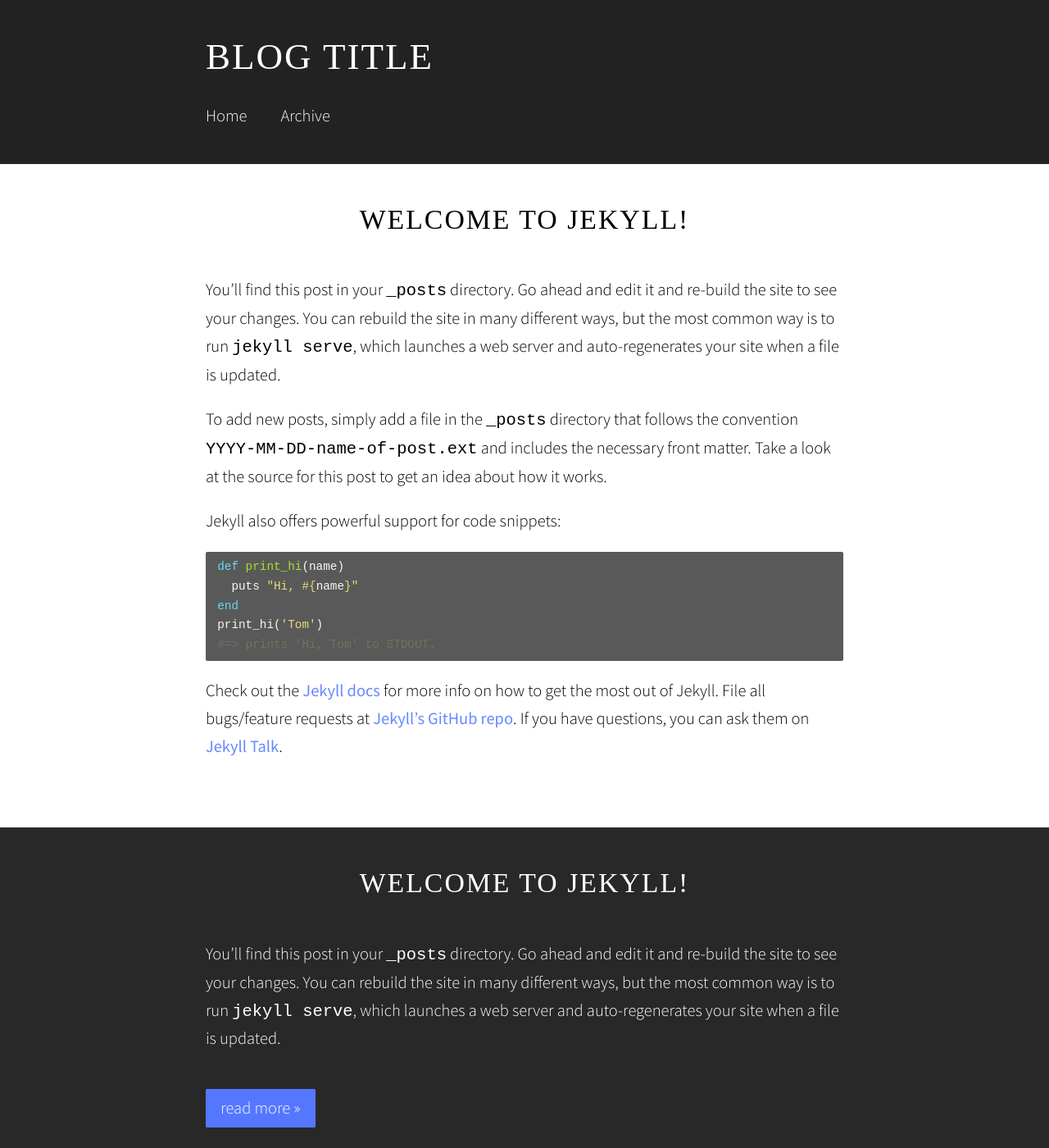
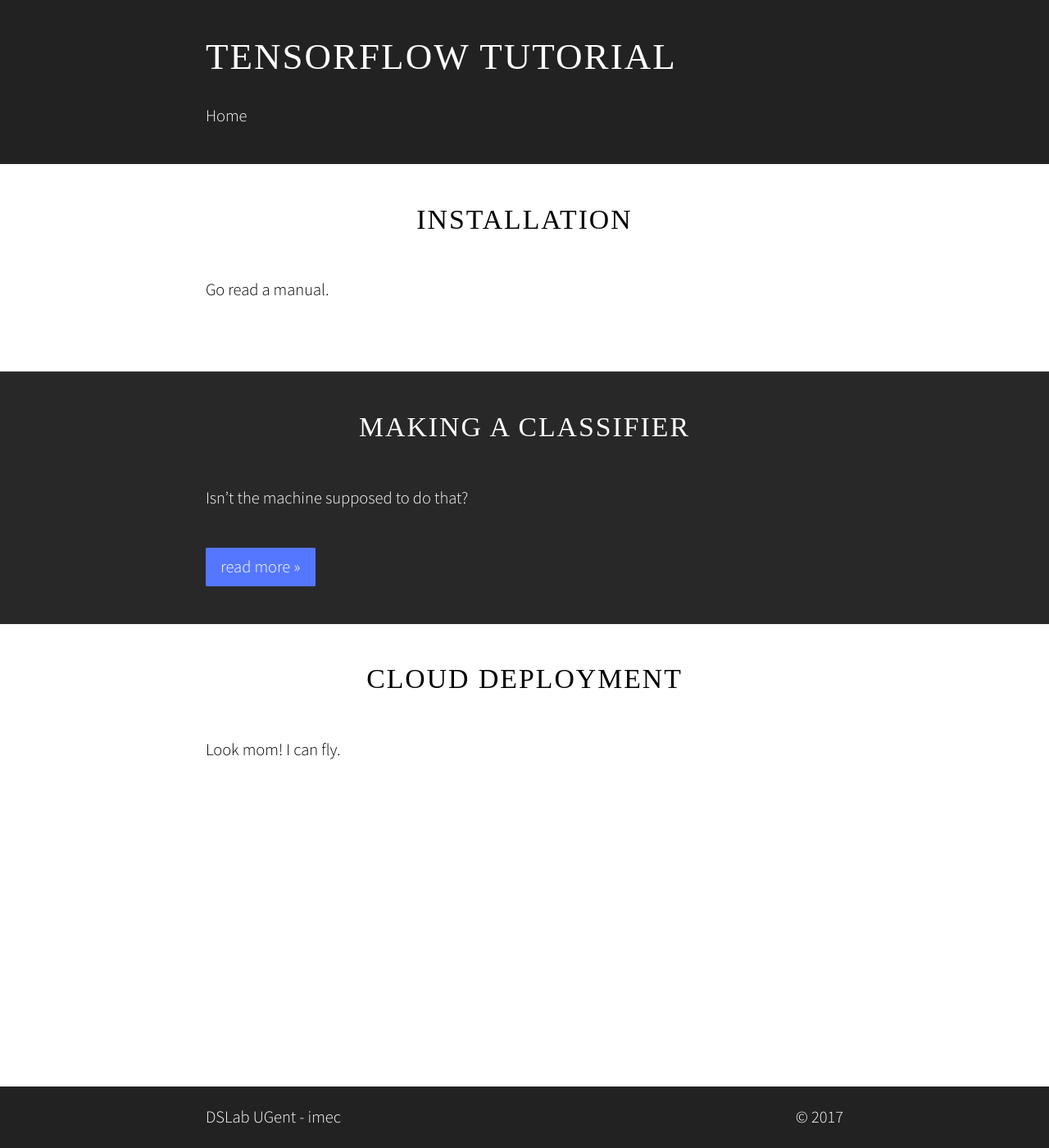
Before and after one commit to ArcelorMittalBelgium/AI-image-recognition, a Jekyll site: the page built from index.html, in a window 1280 px wide and 1400 px high. Shown: the whole window at 82% size. Built offline with Jekyll 4.4.1, drawn with Linux system fonts in a browser that asks for light colours; some web fonts are replaced; the list of posts is cut into pages by our own code; some of the changed text lies outside the part shown.

Commit message:
Remove posts, add chapters.

```diff
--- /dev/null
+++ b/_chapter/cloud-deployment.md
@@ -0,0 +1,6 @@
+---
+title: "Cloud deployment"
+sequence: 3
+---
+
+Look mom! I can fly.
--- /dev/null
+++ b/_chapter/installation.md
@@ -0,0 +1,6 @@
+---
+title: "Installation"
+sequence: 1
+---
+
+Go read a manual.
--- /dev/null
+++ b/_chapter/making-a-classifier.md
@@ -0,0 +1,9 @@
+---
+title: "Making a classifier"
+sequence: 2
+---
+
+Isn't the machine supposed to do that?
+
+
+101010101010
--- a/_config.yml
+++ b/_config.yml
@@ -1,9 +1,9 @@
-title: "Blog Title"
-author: "Blog Author"
-description: "Really cool blog about ... something"
+title: "Tensorflow Tutorial"
+author: "DSLab UGent - imec"
+description: "Tutorial about using Tensorflow for classification."
 more: "read more »"
-url: "https://github.ugent.be"
-baseurl: "/pages/didpaepe/TensorflowTutorial" # comment out if in root directory
+url: "https://github.ugent.be/pages/didpaepe/TensorflowTutorial"
+#baseurl: "" # comment out if in root directory
 
 comments:
 #  disqus: "niklasbuschmann"
@@ -30,9 +30,13 @@ style:
 #   - tumblr: {url: "http://me.tumblr.com/", square: true}
 #   - steam: {url: "http://steamcommunity.com/id/me/", square: true}
 
+collections:
+  chapter:
+    output: true
+
 paginate: 10
 excerpt_separator: "\n\n\n" # excerpt ends after two blank lines
 permalink: pretty
 defaults: [{scope: {path: ""}, values: {layout: "default"}}, {scope: {path: "", type: "posts"}, values: {comments: true}}]
 exclude: ["node_modules", "gulpfile.js", "package.json"]
-plugin: ["jekyll-paginate"]
+plugin: []
--- a/_posts/2017-08-11-welcome-to-jekyll - Copy.markdown
+++ /dev/null
@@ -1,25 +0,0 @@
----
-title:  "Welcome to Jekyll!"
-date:   2017-08-11 11:00:56 +0200
-categories: jekyll update
----
-You’ll find this post in your `_posts` directory. Go ahead and edit it and re-build the site to see your changes. You can rebuild the site in many different ways, but the most common way is to run `jekyll serve`, which launches a web server and auto-regenerates your site when a file is updated.
-
-
-To add new posts, simply add a file in the `_posts` directory that follows the convention `YYYY-MM-DD-name-of-post.ext` and includes the necessary front matter. Take a look at the source for this post to get an idea about how it works.
-
-Jekyll also offers powerful support for code snippets:
-
-{% highlight ruby %}
-def print_hi(name)
-  puts "Hi, #{name}"
-end
-print_hi('Tom')
-#=> prints 'Hi, Tom' to STDOUT.
-{% endhighlight %}
-
-Check out the [Jekyll docs][jekyll-docs] for more info on how to get the most out of Jekyll. File all bugs/feature requests at [Jekyll’s GitHub repo][jekyll-gh]. If you have questions, you can ask them on [Jekyll Talk][jekyll-talk].
-
-[jekyll-docs]: https://jekyllrb.com/docs/home
-[jekyll-gh]:   https://github.com/jekyll/jekyll
-[jekyll-talk]: https://talk.jekyllrb.com/
--- a/_posts/2017-08-12-welcome-to-me.markdown
+++ /dev/null
@@ -1,24 +0,0 @@
----
-title:  "Welcome to Jekyll!"
-date:   2017-08-11 11:00:56 +0200
-categories: jekyll update
----
-You’ll find this post in your `_posts` directory. Go ahead and edit it and re-build the site to see your changes. You can rebuild the site in many different ways, but the most common way is to run `jekyll serve`, which launches a web server and auto-regenerates your site when a file is updated.
-
-To add new posts, simply add a file in the `_posts` directory that follows the convention `YYYY-MM-DD-name-of-post.ext` and includes the necessary front matter. Take a look at the source for this post to get an idea about how it works.
-
-Jekyll also offers powerful support for code snippets:
-
-{% highlight ruby %}
-def print_hi(name)
-  puts "Hi, #{name}"
-end
-print_hi('Tom')
-#=> prints 'Hi, Tom' to STDOUT.
-{% endhighlight %}
-
-Check out the [Jekyll docs][jekyll-docs] for more info on how to get the most out of Jekyll. File all bugs/feature requests at [Jekyll’s GitHub repo][jekyll-gh]. If you have questions, you can ask them on [Jekyll Talk][jekyll-talk].
-
-[jekyll-docs]: https://jekyllrb.com/docs/home
-[jekyll-gh]:   https://github.com/jekyll/jekyll
-[jekyll-talk]: https://talk.jekyllrb.com/
--- a/gulpfile.js
+++ b/gulpfile.js
@@ -56,8 +56,8 @@ gulp.task('sass', function () {
  * Watch html/md files, run jekyll & reload BrowserSync
  */
 gulp.task('watch', function () {
-    gulp.watch('_scss/*.scss', ['sass']);
-    gulp.watch(['_config.yml', '*.html', '_layouts/*.html', '_posts/*'], ['jekyll-rebuild']);
+    gulp.watch(['_scss/*.scss'], ['sass']);
+    gulp.watch(['_config.yml', '*.html', '*.sass', '_layouts/*.html', '_chapter/*', '_posts/*'], ['jekyll-rebuild']);
 });
 
 /**
--- a/index.html
+++ b/index.html
@@ -1,6 +1,23 @@
 ---
 layout: blank
 ---
+<main>
+  {% assign chapters = (site.chapter | sort: 'sequence') %}
+  {% for chapter in chapters %}
+  <article class="{% if site.style.articles == 'stripe' %}{% cycle 'light', 'dark' %}{% else %}{{ site.style.articles }}{% endif %}">
+    <header>
+      <h2><a href="{{ chapter.url | prepend: site.baseurl }}">{{ chapter.title }}</a></h2>
+    </header>
+    <div>
+{{ chapter.excerpt }}
+    </div>
+    <footer>
+      <p>{% unless chapter.excerpt == chapter.content %}<a class="ghost" href="{{ chapter.url | prepend: site.baseurl }}">{{ site.more }}</a>{% endunless %}</p>
+    </footer>
+  </article>
+  {% endfor %}
+</main>
+
 <main>
   {% for page in paginator.posts %}
   <article class="{% if site.style.articles == 'stripe' %}{% cycle 'light', 'dark' %}{% else %}{{ site.style.articles }}{% endif %}">
```
Also changed, not shown: _posts/2014-09-09-example.md (deleted, +0 -37 lines), _posts/2014-09-10-example-2.md (deleted, +0 -40 lines), archive.html (deleted, +0 -17 lines).
